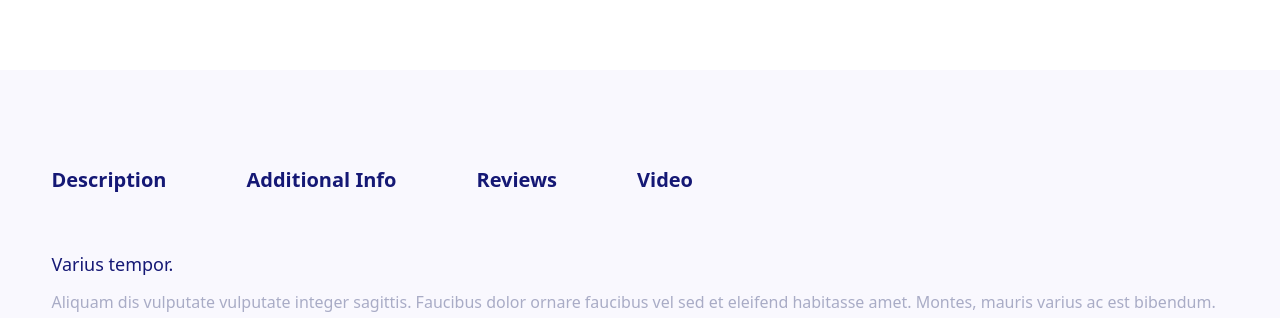
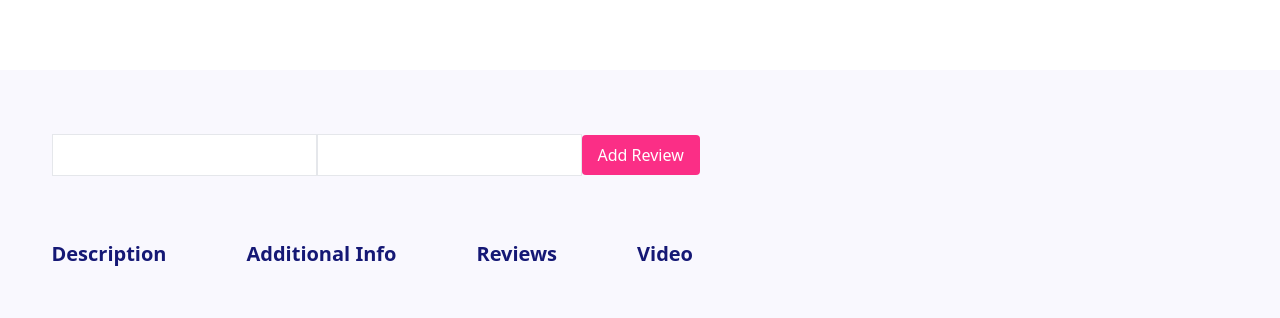
Before and after one commit to santoshtamhu/hekto.ecom, a React (Vite) app: page /products/1 in a window 1280 px wide. Shown: the part 840-1158 px from the top of the page. Built offline with nearby package versions, Linux system fonts and the light colour scheme; no server answers.

Commit message:
custom hook useAuthenticate

```diff
--- a/src/components/common/icons/CartIcon.jsx
+++ b/src/components/common/icons/CartIcon.jsx
@@ -16,7 +16,7 @@ export const CartIcon = ({ product }) => {
     } else if (user?.role == "seller") {
       toast.error("login as a buyer first!");
     } else {
-      dispatch(setLoginPopup(true));
+      setLoginPopup(true);
     }
   };
   return (
--- /dev/null
+++ b/src/hooks/useAuthenticate.js
@@ -0,0 +1,14 @@
+import { useSelector } from "react-redux";
+import { toast } from "react-toastify";
+
+export const useAuthenticate = () => {
+  const user = useSelector((store) => store.user.value);
+
+  return (callback) => {
+    if (user) {
+      callback();
+    } else {
+      toast.error("login required");
+    }
+  };
+};
--- a/src/pages/products/SingleProductPage.jsx
+++ b/src/pages/products/SingleProductPage.jsx
@@ -6,11 +6,12 @@ import { FaArrowRight } from "react-icons/fa";
 import { CartIcon } from "../../components/common/icons/CartIcon";
 import { HeartIcon } from "../../components/common/icons/HeartIcon";
 import { MagnifyingGlassIcon } from "../../components/common/icons/MagnifyingGlassIcon";
+import { useAuthenticate } from "../../hooks/useAuthenticate";
 
 export const SingleProductPage = () => {
   const [product, setProduct] = useState({});
   const { slug } = useParams();
-
+  const authenticate = useAuthenticate();
   useEffect(() => {
     axios
       .get("https://ecommerce-sagartmg2.vercel.app/api/products/" + slug)
@@ -19,6 +20,18 @@ export const SingleProductPage = () => {
       });
   }, []);
 
+  const addReview = (data) => {
+    alert("review added.");
+    axios.put(
+      "https://ecommerce-sagartmg2.vercel.app/api/products/review/" + slug,
+      data,
+      {
+        headers: {
+          Authorization: "Bearer " + localStorage.getItem("access_token"),
+        },
+      },
+    );
+  };
   return (
     <>
       <Breadcrumb
@@ -54,19 +67,44 @@ export const SingleProductPage = () => {
                 explicabo laboriosam iusto sunt optio harum voluptatibus,
                 ratione cumque? Itaque, harum?
               </p>
-              <p className="font-Josefin text-primary-dark flex items-center gap-7 pl-16 pt-5">
+              <span className="font-Josefin text-primary-dark flex items-center gap-7 pl-16 pt-5">
                 <CartIcon />
                 <HeartIcon />
                 <MagnifyingGlassIcon />
-              </p>
+              </span>
             </div>
           </div>
         </div>
       </div>
 
       <div className="mb-32 h-[500px] bg-[#F9F8FE]">
+        <div className="container pt-16">
+          <form
+            onSubmit={(e) => {
+              e.preventDefault();
+
+              // if (user) {
+              // addReview({rating:e.target.rating.value})
+              //   alert("add review");
+              // } else {
+              //   toast.error("login requried.");
+              // }
+
+              authenticate(() => {
+                addReview({
+                  rating: e.target.rating.value,
+                  comment: e.target.comment.value,
+                });
+              });
+            }}
+          >
+            <input name="rating" type="text" className="border px-4 py-2" />
+            <input name="comment" type="text" className="border px-4 py-2" />
+            <button className="btn">Add Review</button>
+          </form>
+        </div>
         <div className="container">
-          <div className="font-Josefin flex gap-20 pt-24 text-xl font-semibold text-[#151875]">
+          <div className="font-Josefin flex gap-20 pt-16 text-xl font-semibold text-[#151875]">
             <p className="hover:underline">Description</p>
             <p className="hover:underline">Additional Info</p>
             <p className="hover:underline">Reviews</p>
```
